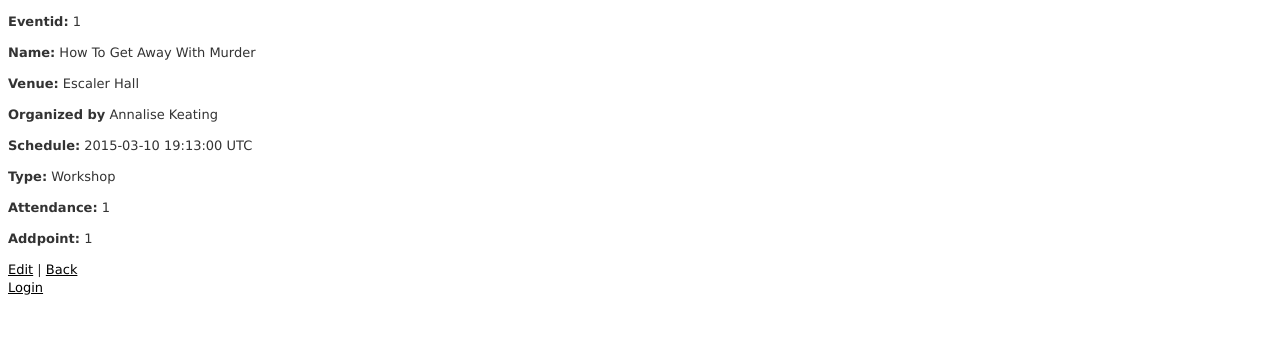
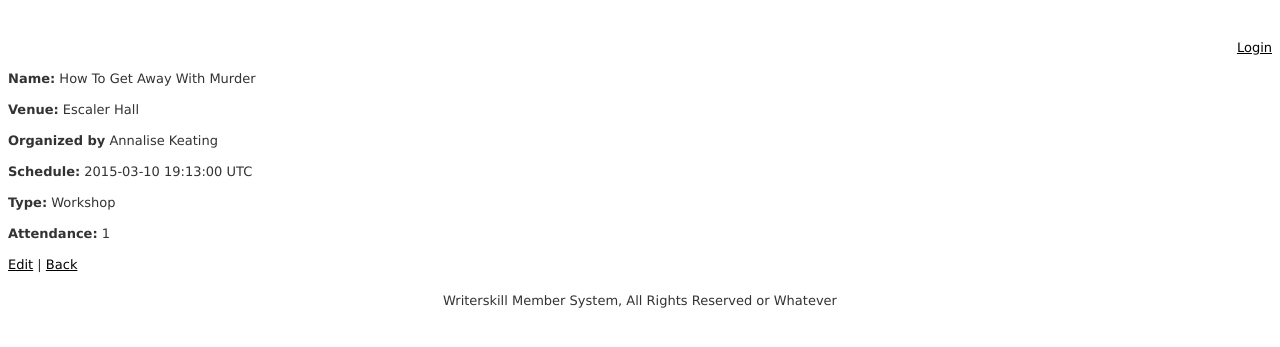
Before and after one commit to jacemonje/writerskill, a Rails app: page /events/1 in a window 1280 px wide. Shown: the top 347 px of the page. Run offline with Rails 7, Linux system fonts and the light colour scheme; data comes from the database, SQL or seed files in the repository; both versions use the stored data as it was after the commit; style sheets or scripts are compiled from the project's sources; some libraries are stand-ins or nearby versions.

Commit message:
Did some shit

```diff
--- a/app/views/events/show.html.erb
+++ b/app/views/events/show.html.erb
@@ -1,9 +1,4 @@
 <p id="notice"><%= notice %></p>
-
-<p>
-  <strong>Eventid:</strong>
-  <%= @event.eventid %>
-</p>
 
 <p>
   <strong>Name:</strong>
@@ -36,10 +31,7 @@
   <%= @event.attendance %>
 </p>
 
-<p>
-  <strong>Addpoint:</strong>
-  <%= @event.addpoint %>
-</p>
+<%= link_to 'Edit', edit_event_path(@event) %> |
 
-<%= link_to 'Edit', edit_event_path(@event) %> |
+
 <%= link_to 'Back', events_path %>
--- a/app/views/home/index.html.erb
+++ b/app/views/home/index.html.erb
@@ -4,7 +4,7 @@
 
 <br>
 <% @users.each do |i| %>
-<%= i.firstname %>
+<%= i.firstname %> <%= i.lastname %>
 <br>
 <% end %>
 
--- a/app/views/layouts/application.html.erb
+++ b/app/views/layouts/application.html.erb
@@ -7,11 +7,34 @@
   <%= csrf_meta_tags %>
 </head>
 <body>
+  <br>
+
+<center>
+  <p class="notice"><%= notice %></p>
+  <p class="alert"><%= alert %></p>
+</center>
+
+
+  <div align = "right">
+
+    <% if member_signed_in? %>
+
+     <%= link_to('Dashboard', :controller => "dashboard", :action => "index") %>
+     <%= link_to('Events', :controller => "events", :action => "index") %>
+     Work
+     <%= link_to('Logout', destroy_member_session_path, :method => :delete) %>
+
+
+  <% else %>
+
+    <%= link_to('Login', new_member_session_path)  %>
+
+  <% end %>
+
+  </div>
 
 
 
-<p class="notice"><%= notice %></p>
-<p class="alert"><%= alert %></p>
 
 <%= yield %>
 
@@ -19,15 +42,13 @@
 
 
 <footer>
-  <% if member_signed_in? %>
+  <br>
 
-  <%= link_to('Logout', destroy_member_session_path, :method => :delete) %>
-
-<% else %>
-
-  <%= link_to('Login', new_member_session_path)  %>
-
-<% end %>
+    <center>
+    Writerskill Member System, All Rights Reserved or Whatever
+  </center>
 
 </footer>
+
+
 </html>
```
Also changed, not shown: app/views/events/index.html.erb (+2 -6 lines), db/development.sqlite3, 2 other files.
